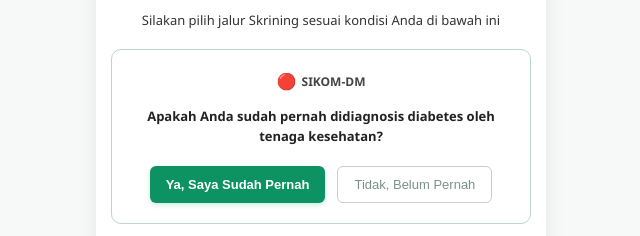
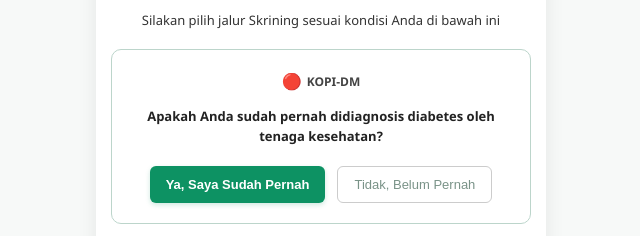
Before and after one commit to adri-prog/kopi-dm, a plain HTML site: page index.html in a window 1280 px wide. Shown: the part 292-528 px from the top of the page, 319-959 px from the left. Drawn offline with Linux system fonts and the light colour scheme.

Commit message:
Add files via upload

```diff
--- a/index.html
+++ b/index.html
@@ -346,7 +346,7 @@
     <div id="step-1" class="step active">
         <div class="instruction-text">Silakan pilih jalur Skrining sesuai kondisi Anda di bawah ini</div>
         <div class="question-card">
-            <div class="sikom-logo-text"><span>🔴</span> SIKOM-DM</div>
+            <div class="sikom-logo-text"><span>🔴</span> KOPI-DM</div>
             <div class="question-text">Apakah Anda sudah pernah didiagnosis diabetes oleh tenaga kesehatan?</div>
             <div class="btn-group">
                 <button class="btn-yes" onclick="pilihJalur('Sudah DM')">Ya, Saya Sudah Pernah</button>
```
